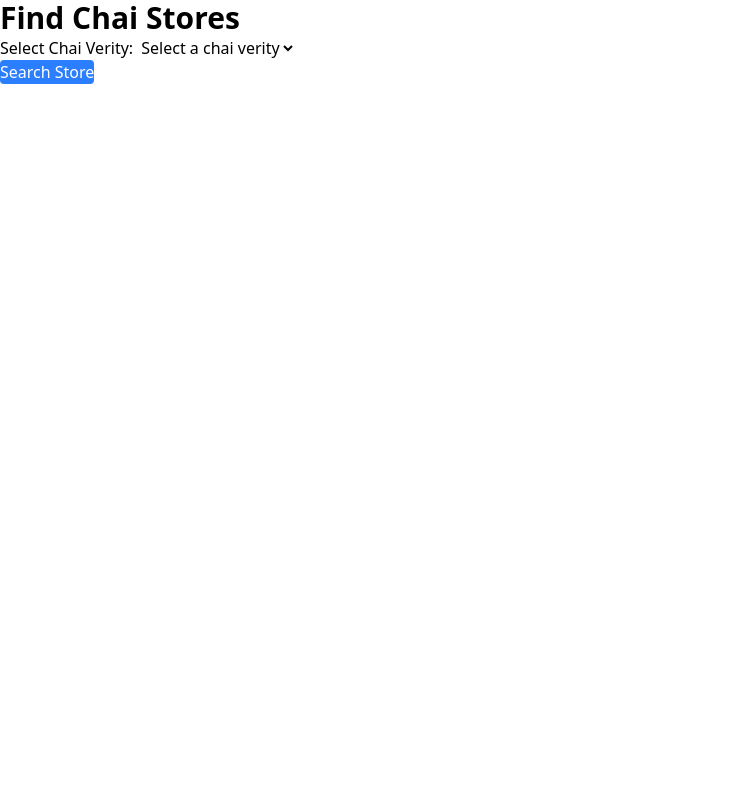
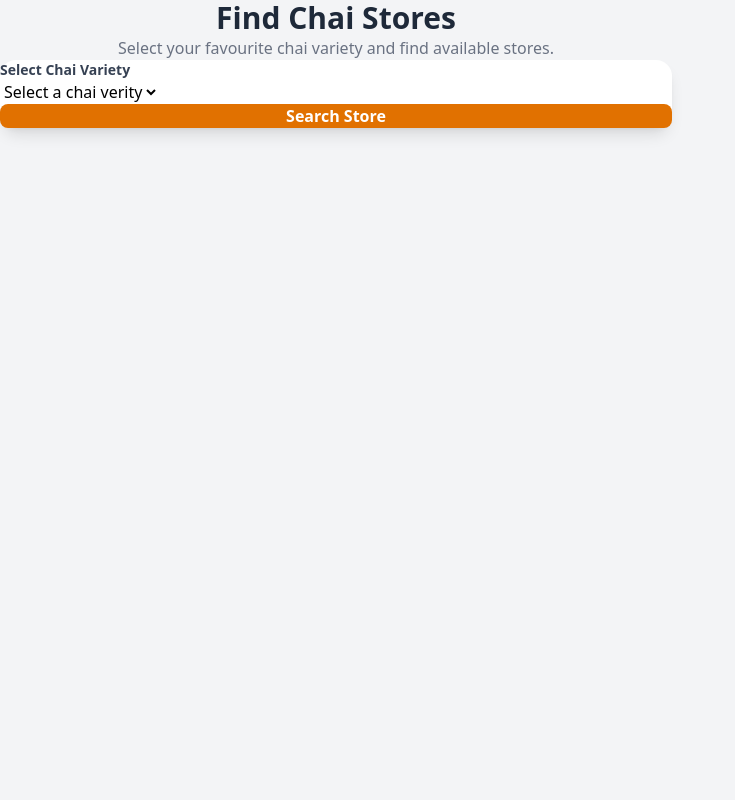
Before and after one commit to Sufiyanahmad325/Django, a Django app: page /myApp/chai_stores/ in a window 1280 px wide. Shown: the whole page, without its empty margins (0-735 px from the left). Run offline with Django 5.2, Linux system fonts and the light colour scheme; data comes from the database, SQL or seed files in the repository; style sheets or scripts are compiled from the project's sources; some libraries are stand-ins or nearby versions.

Commit message:
project has been completed

````diff
--- a/myApp/templates/myApp/chai_stores.html
+++ b/myApp/templates/myApp/chai_stores.html
@@ -2,59 +2,95 @@
 
 {% block content %}
 
-<div class="max-w-2xl mx-auto mt-10 p-6">
+<div class="min-h-screen bg-gray-100 py-12 px-4">
+    <div class="max-w-2xl mx-auto">
 
-    <h1 class="text-3xl font-bold mb-6">
+        <!-- Heading -->
+        <div class="text-center mb-8">
+            <h1 class="text-3xl font-bold text-gray-800">
                 Find Chai Stores
             </h1>
 
-    <form action="" method="POST" class="mb-8">
-        {% comment %} isko dene jaruri hai nhi to data send nhi hoga or response nhi aayega  {% endcomment %}
+            <p class="text-gray-500 mt-2">
+                Select your favourite chai variety and find available stores.
+            </p>
+        </div>
+
+
+        <!-- Form Card -->
+        <div class="bg-white rounded-2xl shadow-lg p-6 mb-8">
+
+            <form action="" method="POST">
+
                 {% csrf_token %}
 
-        {{ form }}
+                <div class="mb-5">
+                    <label class="block text-sm font-semibold text-gray-700 mb-2">
+                        Select Chai Variety
+                    </label>
+
+                    {{ form.chai_Verity }}
+                </div>
 
                 <button
                     type="submit"
-            class="bg-blue-500 text-white px-4 py-2 rounded mt-4"
+                    class="w-full bg-amber-600 hover:bg-amber-700 text-white font-semibold py-3 px-4 rounded-lg transition duration-200"
                 >
                     Search Store
                 </button>
+
             </form>
 
+        </div>
 
+
+        <!-- Store Results -->
         {% if stores %}
 
-        <h2 class="text-2xl font-semibold mb-4">
-            Stores with selected chai variety:
+            <div class="bg-white rounded-2xl shadow-lg p-6">
+
+                <h2 class="text-xl font-bold text-gray-800 mb-5">
+                    Stores with selected chai variety
                 </h2>
 
-        <ul class="space-y-3">
+                <ul class="space-y-4">
 
                     {% for store in stores %}
 
-                <li class="border p-4 rounded shadow">
-                    <p class="font-semibold">
+                        <li class="border border-gray-200 rounded-xl p-4 hover:shadow-md transition">
+
+                            <h3 class="text-lg font-semibold text-gray-800">
                                 {{ store.name }}
+                            </h3>
+
+                            <p class="text-gray-500 text-sm mt-1">
+                                {{ store.location }}
                             </p>
 
-                    <p class="text-gray-500">
-                        {{ store.location }}
-                    </p>
                         </li>
 
                     {% endfor %}
 
                 </ul>
 
+            </div>
+
         {% elif stores is not None %}
 
-        <p class="text-red-500">
+            <div class="bg-white rounded-2xl shadow-lg p-6 text-center">
+
+                <p class="text-gray-600">
                     No stores found for the selected chai variety.
                 </p>
+
+            </div>
 
         {% endif %}
 
     </div>
+</div>
 
 {% endblock %}
+```
+
+**Ek important baat:** `{{ form.chai_Verity }}` ko Tailwind classes automatically nahi milengi, kyunki Django form field khud `<select>` generate karta hai. Agar dropdown ko bhi properly Tailwind style karna hai, to `forms.py` mein widget classes deni hongi.
````
Lines whose indentation alone changed are shown as unchanged.
